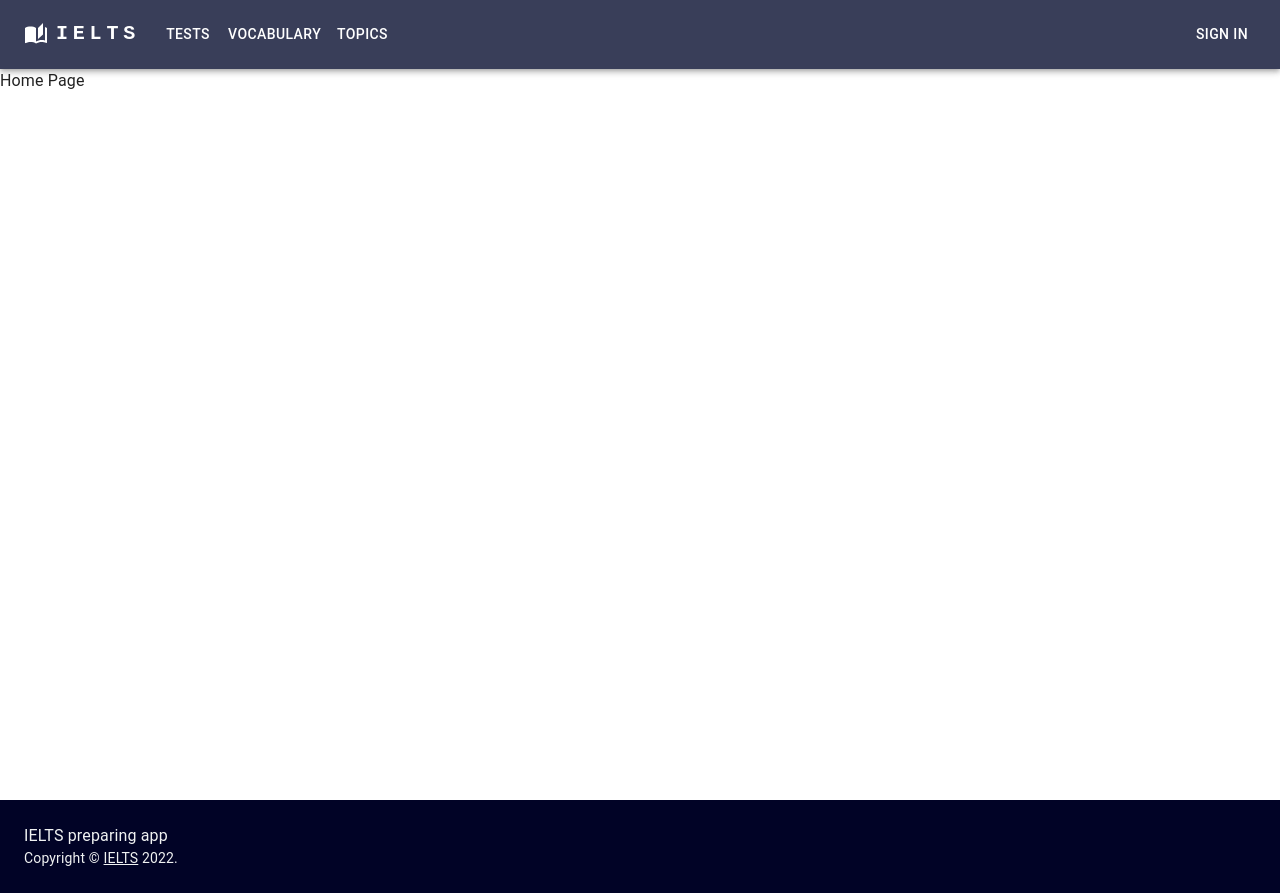
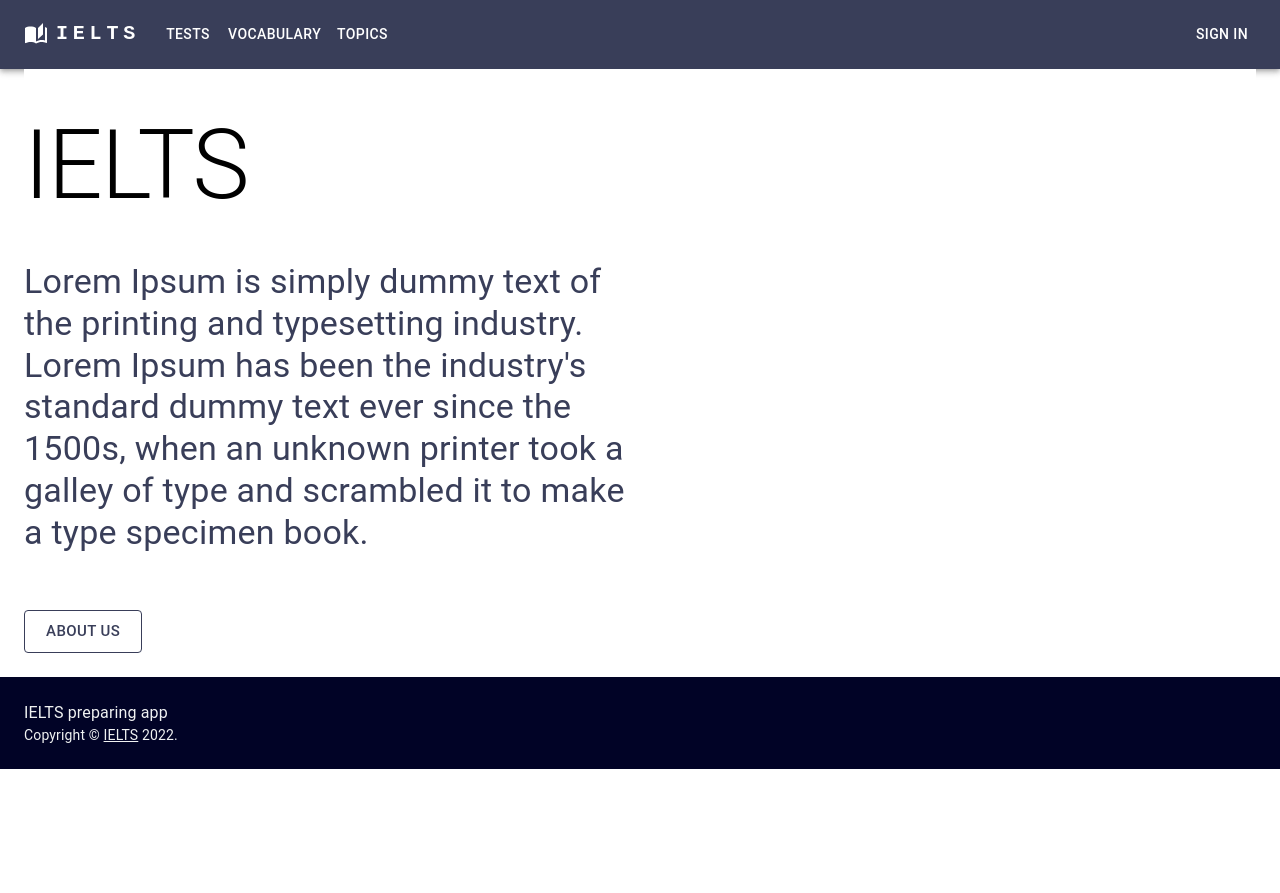
Before and after one commit to achultsova/IELTS_Frontend, a React (Create React App) app: page / in a window 1280 px wide. After the commit the page ends 800 px from the top, so only its background shows below. Built offline with nearby package versions, Linux system fonts and the light colour scheme.

Commit message:
feat: create banner on main page

```diff
--- /dev/null
+++ b/src/shared/components/BannerMainPage/BannerMainPage.tsx
@@ -0,0 +1,48 @@
+import { Box, Grid, Typography, Paper, Container, Button } from '@mui/material'
+import { minHeight } from '@mui/system'
+import React, { FC } from 'react'
+import { Link } from 'react-router-dom'
+import theme from '../../theme'
+
+const BannerMainPage: FC = () => {
+  return (
+    <Box sx={{
+      width: 'auto',
+      ml: 3,
+      mr: 3,
+      mb: 3,
+      [theme.breakpoints.up(1100 + 4 * 3 * 2)]: {
+        maxWidth: 'xl',
+      },
+      color: '#393E59',
+      backgroundColor: theme.palette.common.white,
+      display: 'flex',
+    }}>
+      <Grid container sx={{mt: 'auto'}}>
+        <Grid item md={6}>
+          <Box sx={{
+            [theme.breakpoints.up('md')]: {
+              paddingRight: 0
+            }}}>
+            <Typography variant='h1' color='black' sx={{py: 5}}>
+                IELTS
+            </Typography>
+            <Typography variant='h4' color='inherit' paragraph sx={{pb: 5,}}>
+            Lorem Ipsum is simply dummy text of the printing and typesetting industry.
+            Lorem Ipsum has been the industry&apos;s standard dummy text ever since the 1500s,
+            when an unknown printer took a galley of type and scrambled it to make a type
+            specimen book.
+            </Typography>
+            <Link to={'/about'}>
+              <Button variant='outlined' size='large' sx={{color: '#393E59', borderColor: '#393E59'}}>
+                About us
+              </Button>
+            </Link>
+          </Box>
+        </Grid>
+      </Grid>
+    </Box>
+  )
+}
+
+export default BannerMainPage
--- a/src/shared/components/Footer/index.tsx
+++ b/src/shared/components/Footer/index.tsx
@@ -25,7 +25,6 @@ const Footer = () => {
       sx={{
         display: 'flex',
         flexDirection: 'column',
-        minHeight: '100vh',
       }}
     >
       <CssBaseline />
--- a/src/shared/components/Home/index.tsx
+++ b/src/shared/components/Home/index.tsx
@@ -1,10 +1,11 @@
 import React, { FC } from 'react'
 import { Box } from '@mui/material'
+import BannerMainPage from '../BannerMainPage/BannerMainPage'
 
 const Home: FC = () => {
   return (
     <Box>
-      Home Page
+      <BannerMainPage/>
     </Box>
   )
 }
--- a/src/shared/components/PageNotFound/index.tsx
+++ b/src/shared/components/PageNotFound/index.tsx
@@ -1,10 +1,21 @@
 import React, { FC } from 'react'
-import { Box } from '@mui/material'
+import { Box, Button, Typography } from '@mui/material'
+import { Link } from 'react-router-dom'
 
 const PageNotFound: FC = () => {
   return (
-    <Box>
+    <Box sx={{
+      minHeight: '100vh',
+      width: 'auto',
+      ml: 3,
+      mr: 3,
+    }}>
+      <Typography variant='h1' color='black' sx={{py: 5}}>
         404: Page not found
+      </Typography>
+      <Link to={'/'}>
+        <Button sx={{color: 'black', borderColor: 'black'}} variant='outlined' size='large'>Home page</Button>
+      </Link>
     </Box>
   )
 }
```
